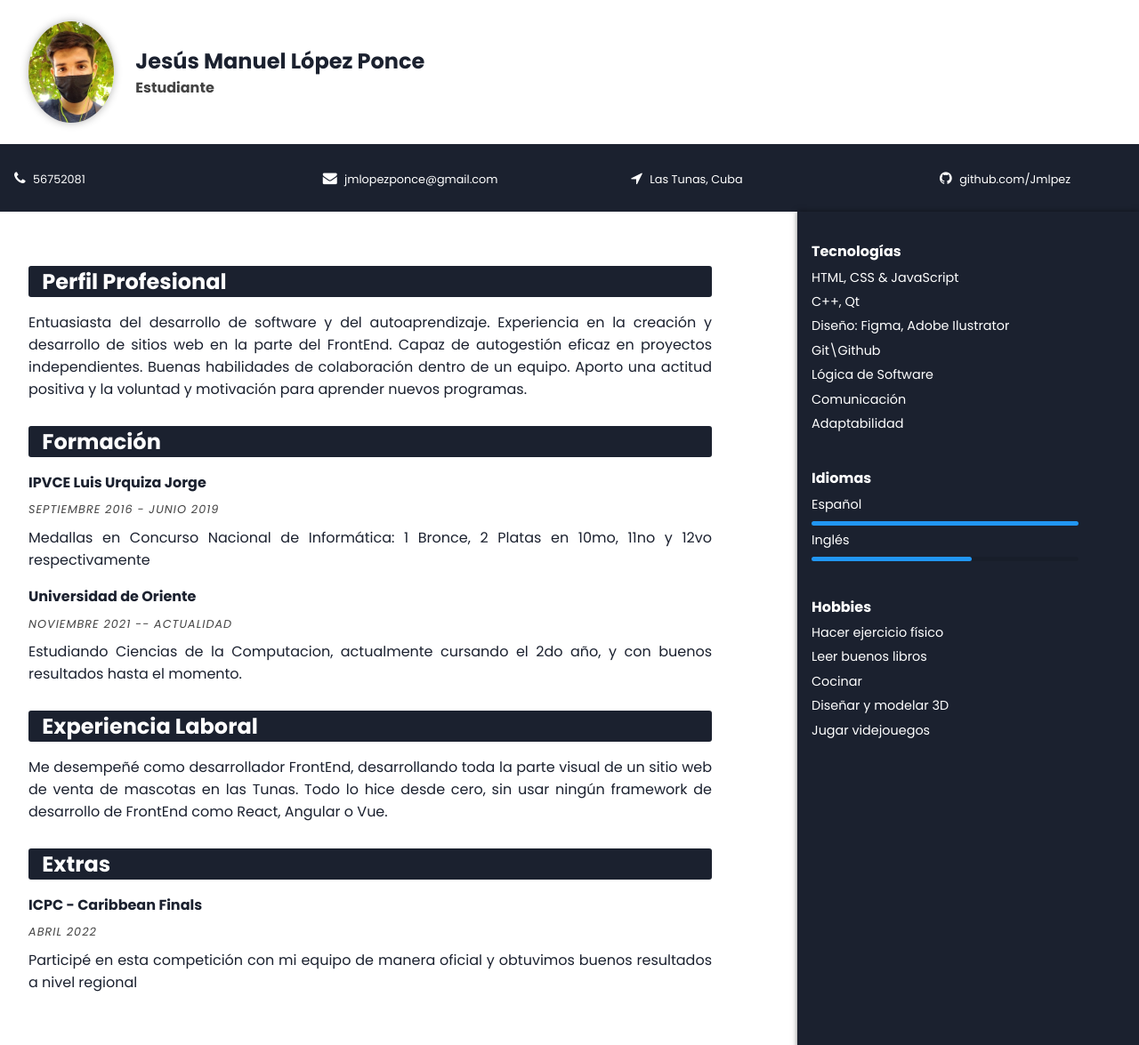
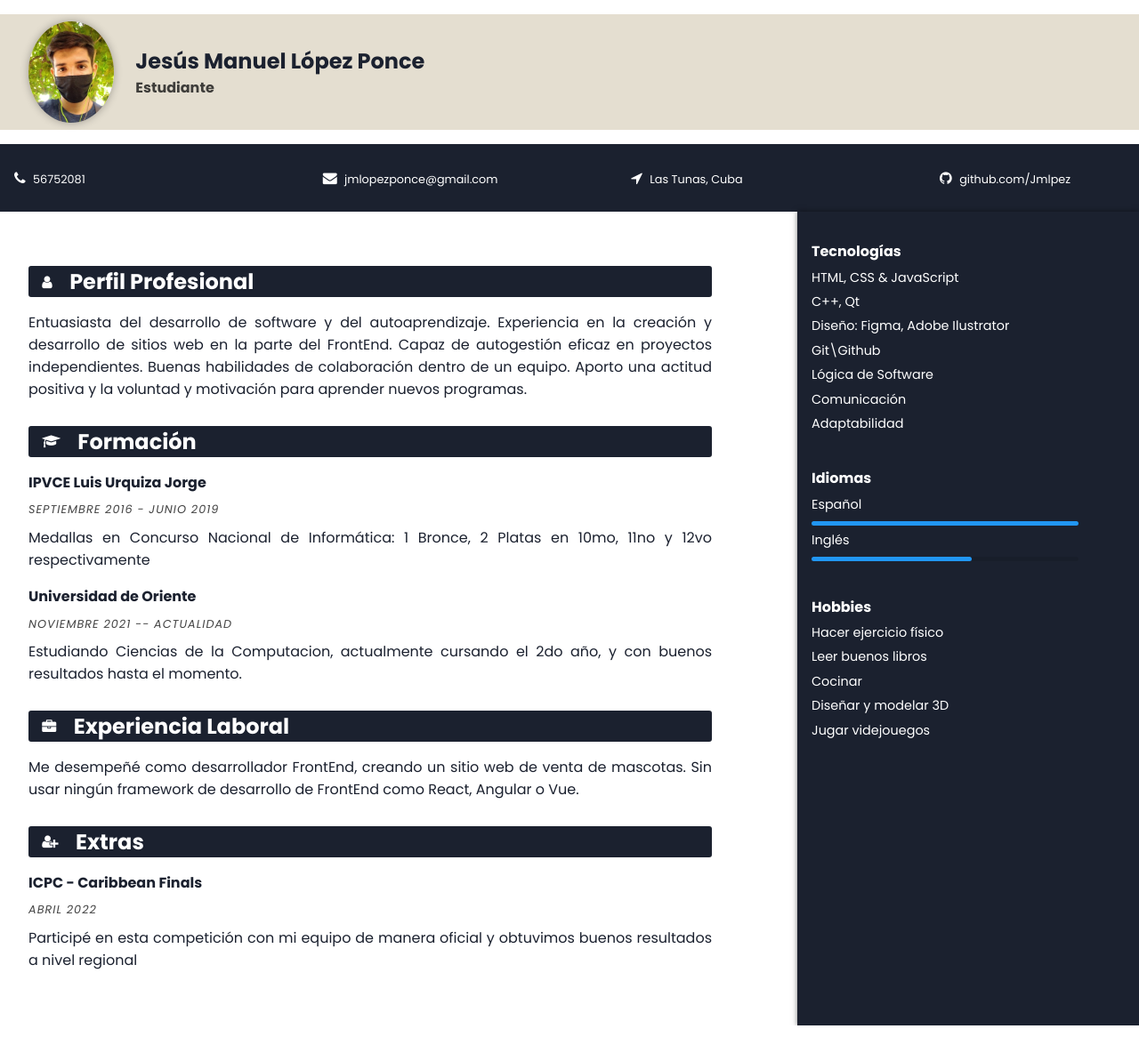
Before and after one commit to Jmlpez/Jmlpez.github.io, a plain HTML site: page index.html in a window 1280 px wide. Shown: the top 1175 px of the page at 89% size. After the commit the page ends 1153 px from the top, so only its background shows below. Drawn offline with Linux system fonts and the light colour scheme.

Commit message:
afinando el estilo

```diff
--- a/css/style.css
+++ b/css/style.css
@@ -4,9 +4,12 @@ Principal:
 Complementary:
 #2f1b21
 #212f1b
+<i class="fa fa-graduation-cap"></i>
+<i class="fa fa-user-plus"></i>
+<i class="fa fa-briefcase"></i>
+<i class="fa fa-suitcase"></i>
 */
 
-/*<i class="fa fa-graduation-cap"></i>*/
 * {
     margin: 0;
     padding: 0;
@@ -24,6 +27,7 @@ body {
     text-align: center;
     display: flex;
     align-items: center;
+    background-color: #e4ded0;
 }
 
 .photo {
@@ -105,12 +109,22 @@ body {
     font-style: italic;
 }
 
-.section-title {
-    font-size: 1.5rem;
+.section-header {
     background: #1b212f;
     color: #fff;
     border-radius: 3px;
     padding-left: 2%;
+}
+.section-header__title {
+    font-size: 1.5rem;
+    display: inline-block;
+    margin-left: 2%;
+    vertical-align: middle;
+}
+
+.section-header i {
+    font-size: 1rem;
+    vertical-align: middle;
 }
 
 .section__article {
--- a/index.html
+++ b/index.html
@@ -49,7 +49,10 @@
         <main class="main">
             <article class="main-article">
                 <section class="section-container">
-                    <h3 class="section-title">Perfil Profesional</h3>
+                    <header class="section-header">
+                        <i class="fa fa-user"></i>
+                        <h3 class="section-header__title">Perfil Profesional</h3>
+                    </header>
                     <article class="section__article">
                         <p class="article-info">
                             Entuasiasta del desarrollo de software y del autoaprendizaje. Experiencia en la creación y
@@ -60,7 +63,10 @@
                     </article>
                 </section>
                 <section class="section-container">
-                    <h3 class="section-title">Formación</h3>
+                    <header class="section-header">
+                        <i class="fa fa-graduation-cap"></i>
+                        <h3 class="section-header__title">Formación</h3>
+                    </header>
                     <article class="section__article">
                         <strong>IPVCE Luis Urquiza Jorge</strong>
                         <span class="date">septiembre 2016 - junio 2019</span>
@@ -79,17 +85,22 @@
                     </article>
                 </section>
                 <section class="section-container">
-                    <h3 class="section-title">Experiencia Laboral</h3>
+                    <header class="section-header">
+                        <i class="fa fa-briefcase"></i>
+                        <h3 class="section-header__title">Experiencia Laboral</h3>
+                    </header>
                     <article class="section__article">
                         <p class="article-info">
-                            Me desempeñé como desarrollador FrontEnd, desarrollando toda la parte visual de un sitio web
-                            de venta de mascotas en las Tunas. Todo lo hice desde cero, sin usar ningún framework de
-                            desarrollo de FrontEnd como React, Angular o Vue.
+                            Me desempeñé como desarrollador FrontEnd, creando un sitio web de venta de mascotas. Sin
+                            usar ningún framework de desarrollo de FrontEnd como React, Angular o Vue.
                         </p>
                     </article>
                 </section>
                 <section class="section-container">
-                    <h3 class="section-title">Extras</h3>
+                    <header class="section-header">
+                        <i class="fa fa-user-plus"></i>
+                        <h3 class="section-header__title">Extras</h3>
+                    </header>
                     <article class="section__article">
                         <strong>ICPC - Caribbean Finals</strong>
                         <span class="date">Abril 2022</span>
@@ -143,6 +154,7 @@
             </aside>
         </main>
         <!--Gallery Section-->
+
         <!-- <section class="gallery">
             <h3 class="gallery-title">Fotos de projectos</h3>
             <ul class="gallery-container">
```
